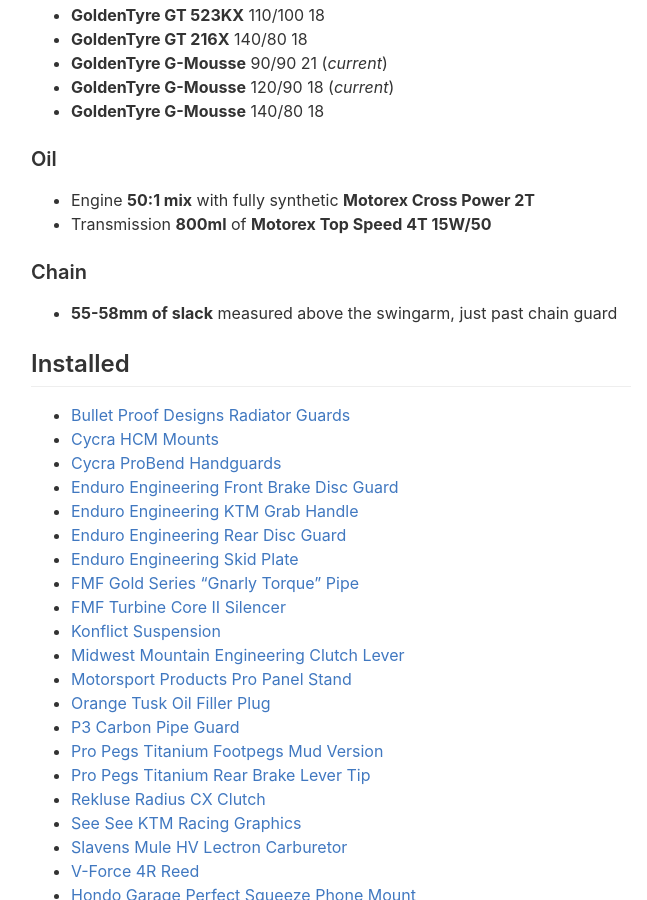
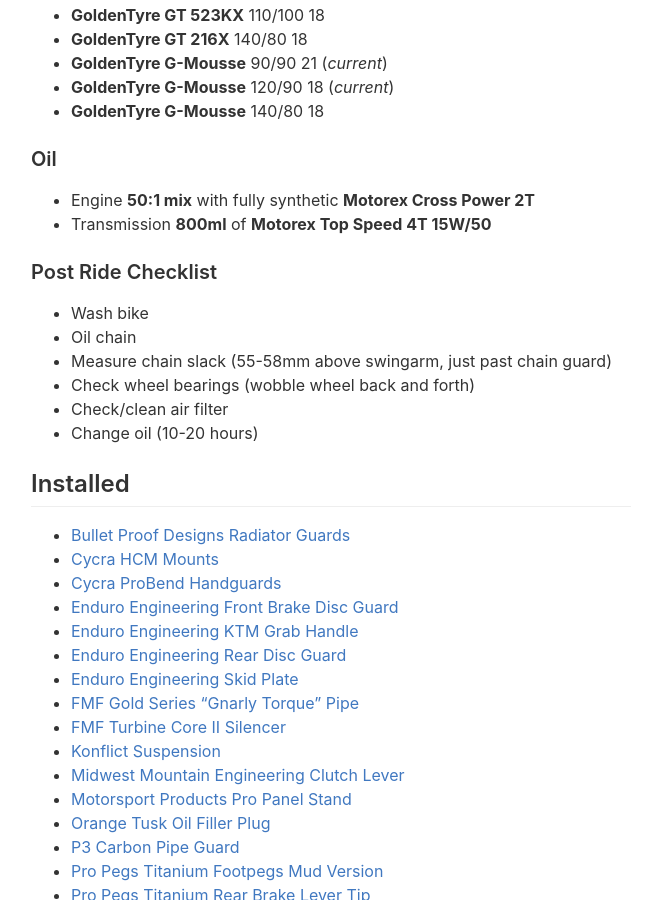
Before and after one commit to chrishunt/chrishunt.github.com, a Jekyll site: the page built from ktm-300/index.md, in a window 1280 px wide and 900 px high, scrolled down 993 px. Shown: the whole window, without its empty margins (309-956 px from the left). Built offline with Jekyll 4.4.1, drawn with Linux system fonts in a browser that asks for light colours; some of the changed text lies outside the part shown.

Commit message:
Update KTM 300

```diff
--- a/ktm-300/index.md
+++ b/ktm-300/index.md
@@ -29,8 +29,13 @@
 - Engine **50:1 mix** with fully synthetic **Motorex Cross Power 2T**
 - Transmission **800ml** of **Motorex Top Speed 4T 15W/50**
 
-### Chain
-- **55-58mm of slack** measured above the swingarm, just past chain guard
+### Post Ride Checklist
+- Wash bike
+- Oil chain
+- Measure chain slack (55-58mm above swingarm, just past chain guard)
+- Check wheel bearings (wobble wheel back and forth)
+- Check/clean air filter
+- Change oil (10-20 hours)
 
 ## Installed
 - [Bullet Proof Designs Radiator Guards](http://chrshnt.com/2k98KSL)
@@ -123,3 +128,9 @@
 
 #### 2017-01-05 (90hs, 71 on speedo)
 - Install Cycra HCM mounts in garage
+
+#### 2017-01-11 (92hs, 72.3 on speedo)
+- Install FMF Gnarly Torque pipe and P3 guard at See See
+- Repack FMF Turbine Core II Silencer at See See
+- Install Rekluse Radius CX clutch at See See
+- Install V-Force 4R reed at See See
```
